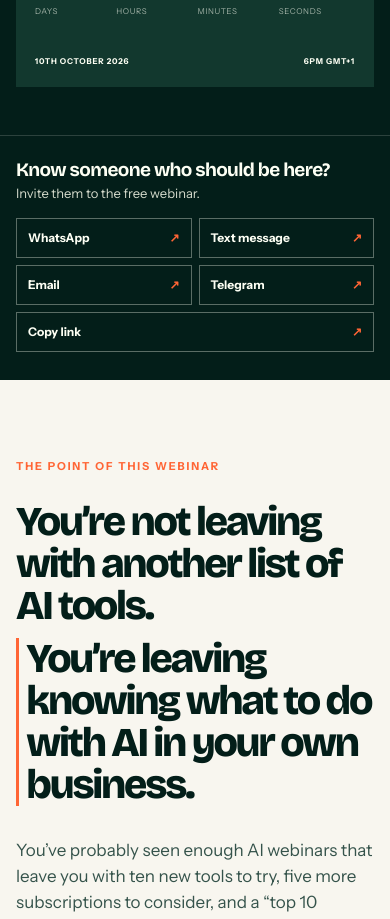
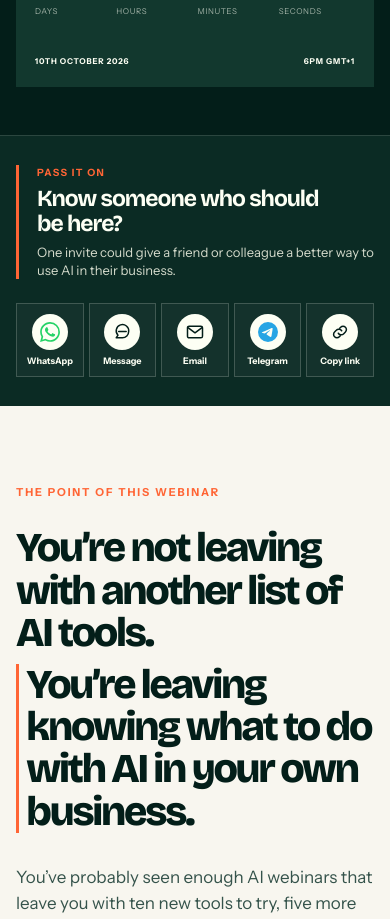
Before and after one commit to Greatdorlin/run-rentless, a Next.js app: page /webinar in a window 390 px wide. Shown: the part 884-1803 px from the top of the page. Built offline with nearby package versions, Linux system fonts and the light colour scheme.

Commit message:
Polish webinar sharing and signup invitation

```diff
--- a/src/app/webinar/webinar.css
+++ b/src/app/webinar/webinar.css
@@ -10,21 +10,28 @@
 .webinar-cta--dark { margin-top:55px; background:var(--ink); color:var(--paper); }
 .webinar-cta--dark:hover { background:#154137; color:var(--paper); }
 
-.webinar-share-band { padding:23px 0 28px; border-top:1px solid rgba(253,255,244,.16); background:var(--ink); }
-.webinar-share { display:flex; align-items:center; justify-content:space-between; flex-wrap:wrap; column-gap:28px; row-gap:15px; color:var(--paper); }
-.webinar-share__intro { display:grid; gap:2px; }
-.webinar-share__intro strong { font-family:var(--display); font-size:19px; line-height:1.15; letter-spacing:-.035em; }
-.webinar-share__intro span { color:var(--paper-muted); font-size:13px; }
-.webinar-share__actions { display:flex; align-items:center; flex-wrap:wrap; gap:7px; }
-.webinar-share__actions a,.webinar-share__actions button { min-height:40px; display:inline-flex; align-items:center; justify-content:space-between; gap:10px; padding:8px 11px; border:1px solid rgba(253,255,244,.35); border-radius:0; background:transparent; color:var(--paper); cursor:pointer; font-family:var(--body); font-size:12px; font-weight:750; text-decoration:none; }
-.webinar-share__actions a:hover,.webinar-share__actions button:hover { border-color:var(--event-orange); background:rgba(255,101,53,.12); }
+.webinar-share-band { padding:29px 0; border-top:1px solid rgba(253,255,244,.13); background:#0b2b24; }
+.webinar-share { display:grid; grid-template-columns:minmax(0,1fr) auto; align-items:center; gap:24px 35px; color:var(--paper); }
+.webinar-share__intro { max-width:520px; padding-left:18px; border-left:3px solid var(--event-orange); }
+.webinar-share__eyebrow { display:block; margin-bottom:7px; color:var(--event-orange); font-size:10px; font-weight:850; letter-spacing:.14em; text-transform:uppercase; }
+.webinar-share__intro h2,.webinar-share__intro h4 { margin:0 0 6px; font-family:var(--display); font-size:clamp(23px,2.1vw,31px); line-height:1.08; letter-spacing:-.045em; }
+.webinar-share__intro p { margin:0; color:var(--paper-muted); font-size:13px; line-height:1.4; }
+.webinar-share__actions { display:grid; grid-template-columns:repeat(5,minmax(68px,1fr)); gap:8px; }
+.webinar-share__actions a,.webinar-share__actions button { min-width:0; min-height:80px; display:flex; flex-direction:column; align-items:center; justify-content:center; gap:6px; padding:8px 5px; border:1px solid rgba(253,255,244,.19); background:rgba(253,255,244,.035); color:var(--paper); cursor:pointer; font-family:var(--body); text-decoration:none; transition:border-color .18s ease,background .18s ease,transform .18s ease; }
+.webinar-share__actions a:hover,.webinar-share__actions button:hover { border-color:var(--event-orange); background:rgba(255,101,53,.1); transform:translateY(-2px); }
 .webinar-share__actions a:focus-visible,.webinar-share__actions button:focus-visible { outline:2px solid var(--event-orange); outline-offset:3px; }
-.webinar-share__actions span { color:var(--event-orange); }
-.webinar-share__status { width:100%; color:var(--paper); font-size:12px; }
-.webinar-share--compact { display:grid; margin:10px 0 22px; padding:18px 0; border-top:1px solid rgba(3,30,25,.2); border-bottom:1px solid rgba(3,30,25,.2); color:var(--ink); }
-.webinar-share--compact .webinar-share__intro span,.webinar-share--compact .webinar-share__status { color:#466057; }
-.webinar-share--compact .webinar-share__actions a,.webinar-share--compact .webinar-share__actions button { border-color:rgba(3,30,25,.3); color:var(--ink); }
-.webinar-share--compact .webinar-share__actions span { color:#a94d2e; }
+.webinar-share__icon { width:41px; height:41px; display:grid; place-items:center; border-radius:50%; background:var(--paper); color:var(--ink); }
+.webinar-share__icon svg { width:22px; height:22px; }
+.webinar-share__label { font-size:10px; font-weight:800; line-height:1.1; white-space:nowrap; }
+.webinar-share__status { grid-column:1/-1; color:var(--paper); font-size:12px; }
+.webinar-share--compact { grid-template-columns:1fr; margin:24px 0; padding:24px; border:1px solid #cdd9ce; border-top:3px solid var(--event-orange); background:#edf1e9; color:var(--ink); }
+.webinar-share--compact .webinar-share__intro { padding-left:0; border-left:0; }
+.webinar-share--compact .webinar-share__intro h4 { font-size:25px; }
+.webinar-share--compact .webinar-share__intro p,.webinar-share--compact .webinar-share__status { color:#466057; }
+.webinar-share--compact .webinar-share__actions { width:100%; }
+.webinar-share--compact .webinar-share__actions a,.webinar-share--compact .webinar-share__actions button { border-color:rgba(3,30,25,.16); background:var(--event-paper); color:var(--ink); }
+.webinar-share--compact .webinar-share__actions a:hover,.webinar-share--compact .webinar-share__actions button:hover { border-color:var(--event-orange); background:#fff; }
+.webinar-share--compact .webinar-share__icon { background:#fff; }
 
 .webinar-hero { padding:52px 0 48px; background:var(--ink); }
 .webinar-hero__grid { display:grid; grid-template-columns:minmax(0,1.14fr) minmax(300px,.72fr); gap:clamp(28px,4vw,64px); align-items:center; }
@@ -202,8 +209,11 @@
 .webinar-form__success .webinar-form__group a { display:flex; align-items:center; justify-content:space-between; gap:18px; width:100%; min-height:54px; padding:13px 16px; border:0; background:var(--lime); color:var(--ink); font-size:15px; text-decoration:none; }
 .webinar-form__success .webinar-form__group a:hover { background:#dcff69; }
 .webinar-form__success .webinar-form__group a:focus-visible { outline:3px solid var(--event-paper); outline-offset:4px; }
+.webinar-form__success .webinar-share__actions a { display:flex; flex-direction:column; gap:6px; padding:8px 5px; border:1px solid rgba(3,30,25,.16); font-size:10px; text-decoration:none; }
 
 @media (max-width:980px) {
+  .webinar-share { grid-template-columns:1fr; }
+  .webinar-share__actions { width:100%; }
   .webinar-hero__grid { grid-template-columns:1fr; }
   .webinar-hero__visual { min-height:340px; }
   .webinar-hero__visual p { font-size:clamp(58px,9vw,86px); }
@@ -243,9 +253,13 @@
   .webinar-countdown__unit strong { font-size:clamp(27px,8vw,38px); }
   .webinar-countdown__unit small { font-size:8px; }
   .webinar-tools__list { grid-auto-columns:clamp(148px,47%,180px); }
-  .webinar-share__actions { display:grid; grid-template-columns:repeat(2,minmax(0,1fr)); width:100%; }
-  .webinar-share__actions a,.webinar-share__actions button { min-width:0; }
-  .webinar-share__actions button:last-child { grid-column:1/-1; }
+  .webinar-share { grid-template-columns:1fr; }
+  .webinar-share__actions { grid-template-columns:repeat(5,minmax(0,1fr)); width:100%; gap:5px; }
+  .webinar-share__actions a,.webinar-share__actions button { min-height:74px; padding:7px 2px; }
+  .webinar-share__icon { width:36px; height:36px; }
+  .webinar-share__icon svg { width:20px; height:20px; }
+  .webinar-share__label { font-size:9px; }
+  .webinar-share--compact { padding:18px 13px; }
   .webinar-problem h2,.webinar-promise h2,.webinar-learning h2,.webinar-audience h2,.webinar-register h2 { font-size:clamp(39px,10.5vw,53px); }
   .webinar-problem__questions { padding:30px 22px; }
   .webinar-problem__questions-lead { font-size:clamp(31px,8.7vw,40px); }
--- a/src/components/webinar/registration-form.tsx
+++ b/src/components/webinar/registration-form.tsx
@@ -99,9 +99,9 @@ export function RegistrationForm() {
         <p>Join the event WhatsApp group for the joining link, reminders and any last-minute updates.</p>
         <a href={WEBINAR_WHATSAPP_URL} target="_blank" rel="noopener noreferrer">Join the WhatsApp group <span aria-hidden="true">↗</span></a>
       </div>
+      <WebinarShare compact />
       <p>{status === "success" ? "Your confirmation email is on its way. Check Spam or Promotions if you do not see it." : "Your email is already on the webinar list. If you need your details again, contact us."}</p>
       <strong>Saturday, 10th October 2026 · 6PM GMT+1</strong>
-      <WebinarShare compact />
       <Link href="/contact">Questions? Contact us <span aria-hidden="true">↗</span></Link>
     </div>
   );
--- a/src/components/webinar/webinar-share.tsx
+++ b/src/components/webinar/webinar-share.tsx
@@ -1,20 +1,32 @@
 "use client";
 
 import { useState } from "react";
+import { siTelegram, siWhatsapp } from "simple-icons";
 
 const url = "https://www.runrentless.com/webinar";
 const title = "Making AI Make Business Sense";
 const invitation = `Join me for ${title}, a free live webinar on Saturday, 10th October 2026 at 6PM GMT+1. ${url}`;
 
 const channels = [
-  { label: "WhatsApp", href: `https://api.whatsapp.com/send?text=${encodeURIComponent(invitation)}`, external: true },
-  { label: "Text message", href: `sms:?body=${encodeURIComponent(invitation)}`, external: false },
-  { label: "Email", href: `mailto:?subject=${encodeURIComponent(`Join me for ${title}`)}&body=${encodeURIComponent(invitation)}`, external: false },
-  { label: "Telegram", href: `https://t.me/share/url?url=${encodeURIComponent(url)}&text=${encodeURIComponent(`Join me for ${title}, a free live webinar on Saturday, 10th October 2026 at 6PM GMT+1.`)}`, external: true },
+  { label: "WhatsApp", icon: "whatsapp", href: `https://api.whatsapp.com/send?text=${encodeURIComponent(invitation)}`, external: true },
+  { label: "Message", icon: "message", href: `sms:?body=${encodeURIComponent(invitation)}`, external: false },
+  { label: "Email", icon: "email", href: `mailto:?subject=${encodeURIComponent(`Join me for ${title}`)}&body=${encodeURIComponent(invitation)}`, external: false },
+  { label: "Telegram", icon: "telegram", href: `https://t.me/share/url?url=${encodeURIComponent(url)}&text=${encodeURIComponent(`Join me for ${title}, a free live webinar on Saturday, 10th October 2026 at 6PM GMT+1.`)}`, external: true },
 ] as const;
+
+function ShareIcon({ kind }: { kind: (typeof channels)[number]["icon"] | "link" }) {
+  if (kind === "whatsapp" || kind === "telegram") {
+    const mark = kind === "whatsapp" ? siWhatsapp : siTelegram;
+    return <svg viewBox="0 0 24 24" aria-hidden="true" focusable="false"><path d={mark.path} fill={`#${mark.hex}`} /></svg>;
+  }
+  if (kind === "message") return <svg viewBox="0 0 24 24" fill="none" stroke="currentColor" strokeWidth="1.8" strokeLinecap="round" strokeLinejoin="round" aria-hidden="true" focusable="false"><path d="M20 11.5a7.5 7.5 0 0 1-7.5 7.5H5l2.2-3.2A7.5 7.5 0 1 1 20 11.5Z" /><path d="M8 11.5h9" /></svg>;
+  if (kind === "email") return <svg viewBox="0 0 24 24" fill="none" stroke="currentColor" strokeWidth="1.8" strokeLinecap="round" strokeLinejoin="round" aria-hidden="true" focusable="false"><rect x="3" y="5" width="18" height="14" rx="2" /><path d="m4 7 8 6 8-6" /></svg>;
+  return <svg viewBox="0 0 24 24" fill="none" stroke="currentColor" strokeWidth="1.8" strokeLinecap="round" strokeLinejoin="round" aria-hidden="true" focusable="false"><path d="M10 13.5a4 4 0 0 0 6.5.5l2-2a4 4 0 1 0-5.7-5.7l-1.2 1.2" /><path d="M14 10.5a4 4 0 0 0-6.5-.5l-2 2a4 4 0 1 0 5.7 5.7l1.2-1.2" /></svg>;
+}
 
 export function WebinarShare({ compact = false }: { compact?: boolean }) {
   const [copyStatus, setCopyStatus] = useState("");
+  const Heading = compact ? "h4" : "h2";
 
   async function copyLink() {
     try {
@@ -27,12 +39,13 @@ export function WebinarShare({ compact = false }: { compact?: boolean }) {
 
   return <div className={`webinar-share${compact ? " webinar-share--compact" : ""}`}>
     <div className="webinar-share__intro">
-      <strong>Know someone who should be here?</strong>
-      <span>Invite them to the free webinar.</span>
+      <span className="webinar-share__eyebrow">{compact ? "Bring someone with you" : "Pass it on"}</span>
+      <Heading>{compact ? "Know someone who should join you?" : "Know someone who should be here?"}</Heading>
+      <p>{compact ? "Send them a free spot while it’s on your mind." : "One invite could give a friend or colleague a better way to use AI in their business."}</p>
     </div>
     <div className="webinar-share__actions" aria-label="Share this webinar">
-      {channels.map(({ label, href, external }) => <a key={label} href={href} {...(external ? { target: "_blank", rel: "noopener noreferrer" } : {})}>{label}<span aria-hidden="true">↗</span></a>)}
-      <button type="button" onClick={copyLink}>Copy link<span aria-hidden="true">↗</span></button>
+      {channels.map(({ label, icon, href, external }) => <a key={label} href={href} aria-label={`Invite via ${label}`} {...(external ? { target: "_blank", rel: "noopener noreferrer" } : {})}><span className="webinar-share__icon"><ShareIcon kind={icon} /></span><span className="webinar-share__label">{label}</span></a>)}
+      <button type="button" onClick={copyLink} aria-label="Copy webinar link"><span className="webinar-share__icon"><ShareIcon kind="link" /></span><span className="webinar-share__label">Copy link</span></button>
     </div>
     {copyStatus && <span className="webinar-share__status" role="status">{copyStatus}</span>}
   </div>;
```
